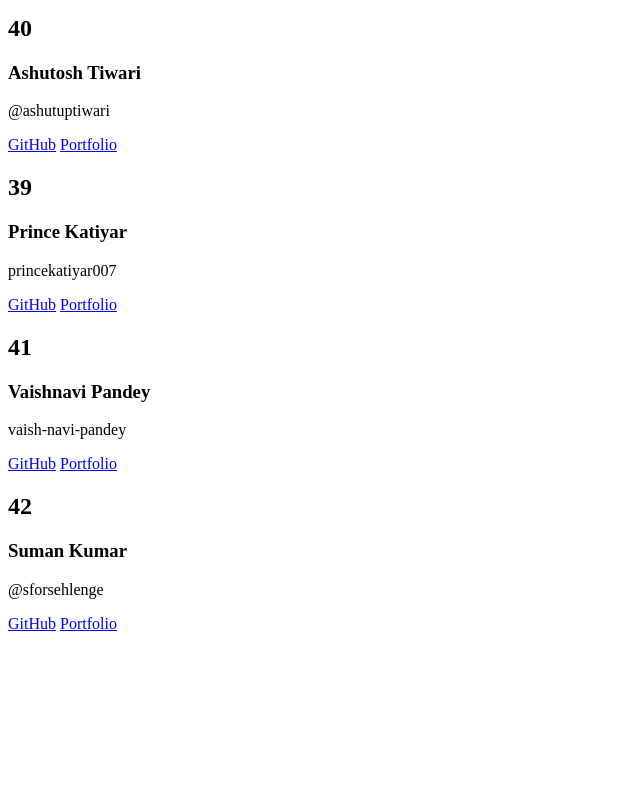
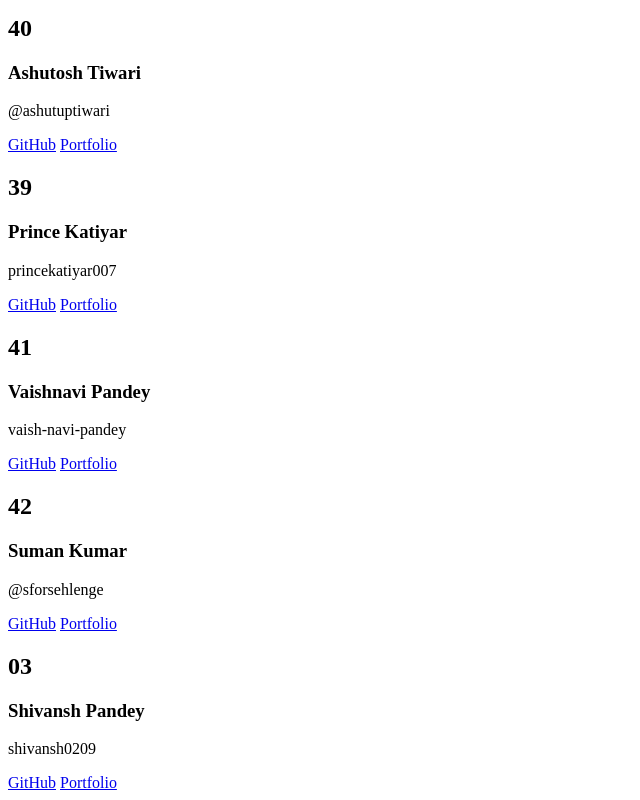
Before and after one commit to CSOC-23/CSOC23-Week-0, a plain HTML site: page index.html in a window 1280 px wide. Shown: the part 9258-10058 px from the top of the page, without its empty margins (0-640 px from the left). Before the commit the page ends 9899 px from the top, so only its background shows below. Drawn offline with nearby package versions, Linux system fonts and the light colour scheme.

Commit message:
Update index.html

```diff
--- a/index.html
+++ b/index.html
@@ -1643,6 +1643,29 @@
       <a href="https://sforsehlenge.github.io/my-portfolio/">Portfolio</a>
       <!-- Add your Portfolio profile link -->
     </div>
+       <div
+        class="card"
+        data-tilt
+        data-tilt-max="50"
+        data-tilt-speed="200"
+        data-tilt-perspective="700"
+        data-tilt-glare="true"
+        data-tilt-max-glare="0.8"
+        data-tilt-max="10"
+      >
+        <div class="content">
+          <h2>03</h2>
+          <!-- increment this number in your card -->
+          <h3>Shivansh Pandey</h3>
+          <!-- Add your name -->
+          <p>shivansh0209</p>
+          <!-- Add your GitHub username -->
+          <a href="https://github.com/shivansh0209">GitHub</a>
+          <!-- Add your GitHub profile link -->
+          <a href="https://shivansh0209.github.io/Portfolio/">Portfolio</a>
+          <!-- Add your Portfolio profile link -->
+        </div>
+      </div>
   </div>
 
   <!-- block -->
```
